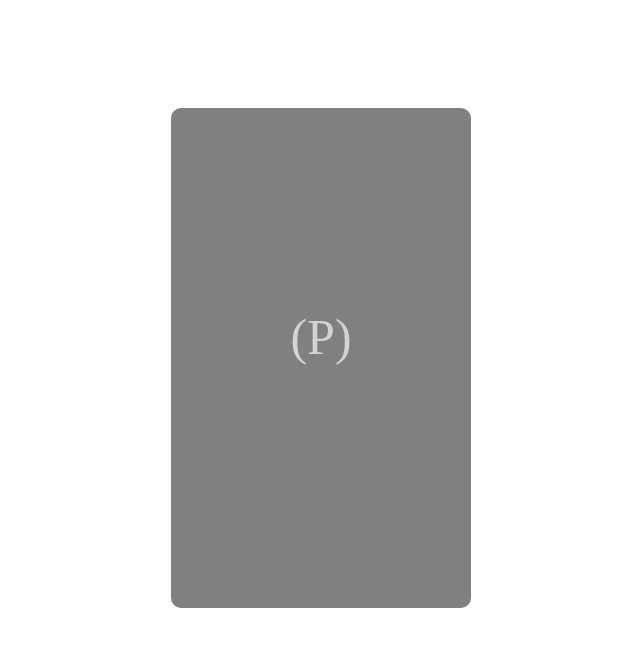
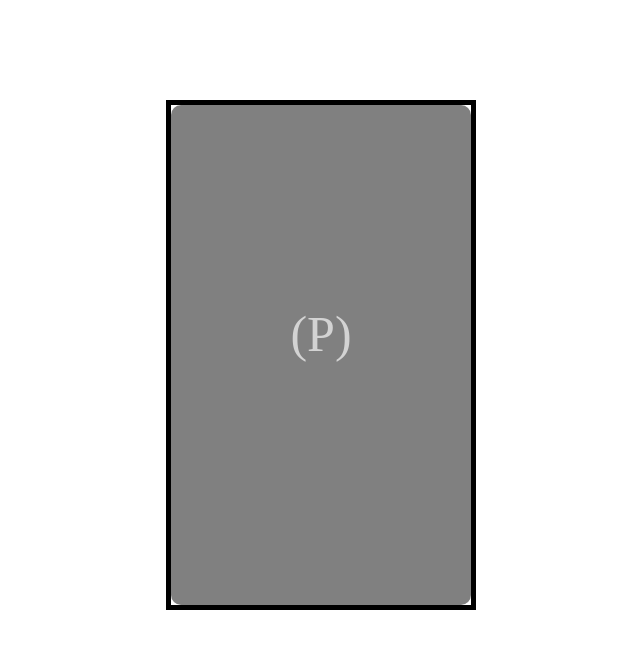
Before and after one commit to singsingmanki/namecard, a plain HTML site: page index.html in a window 1280 px wide. Shown: the whole page, without its empty margins (319-959 px from the left). Drawn offline with Linux system fonts and the light colour scheme.

Commit message:
first commit

```diff
--- a/index.html
+++ b/index.html
@@ -6,14 +6,30 @@
     <title>Document</title>
     <style>
 
+
+      body{
+        margin-top: 100px;
+        display: flex;
+        justify-content: center;
+
+      }
+
+
+
         .card{
-            display: flex;
-            justify-content: center;
-            padding: 100px;
+          width: 300px;
+          height: 500px;
+          border: 5px solid #000;
+          position: relative;
+
+
+
+
         }
 
           .font,
           .back {
+
             border-radius: 10px;
             width: 300px;
             height: 500px;
```
